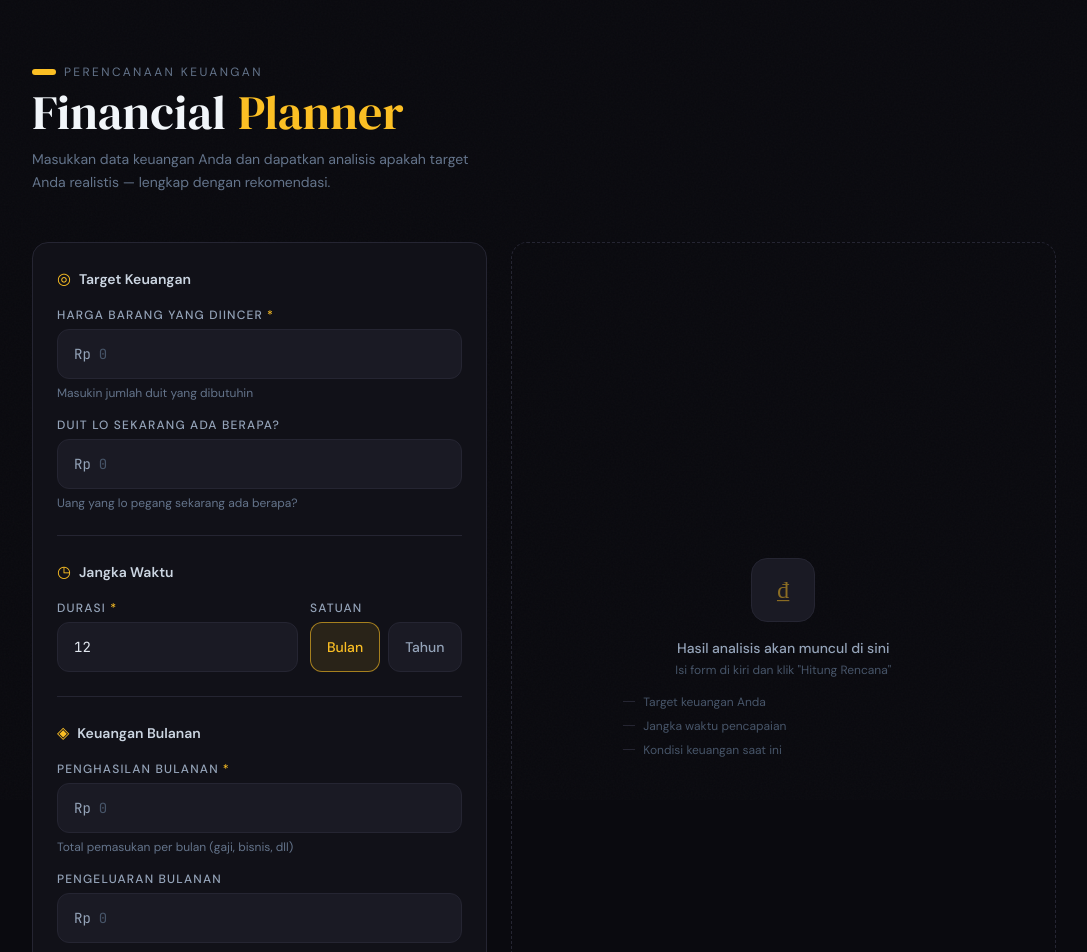
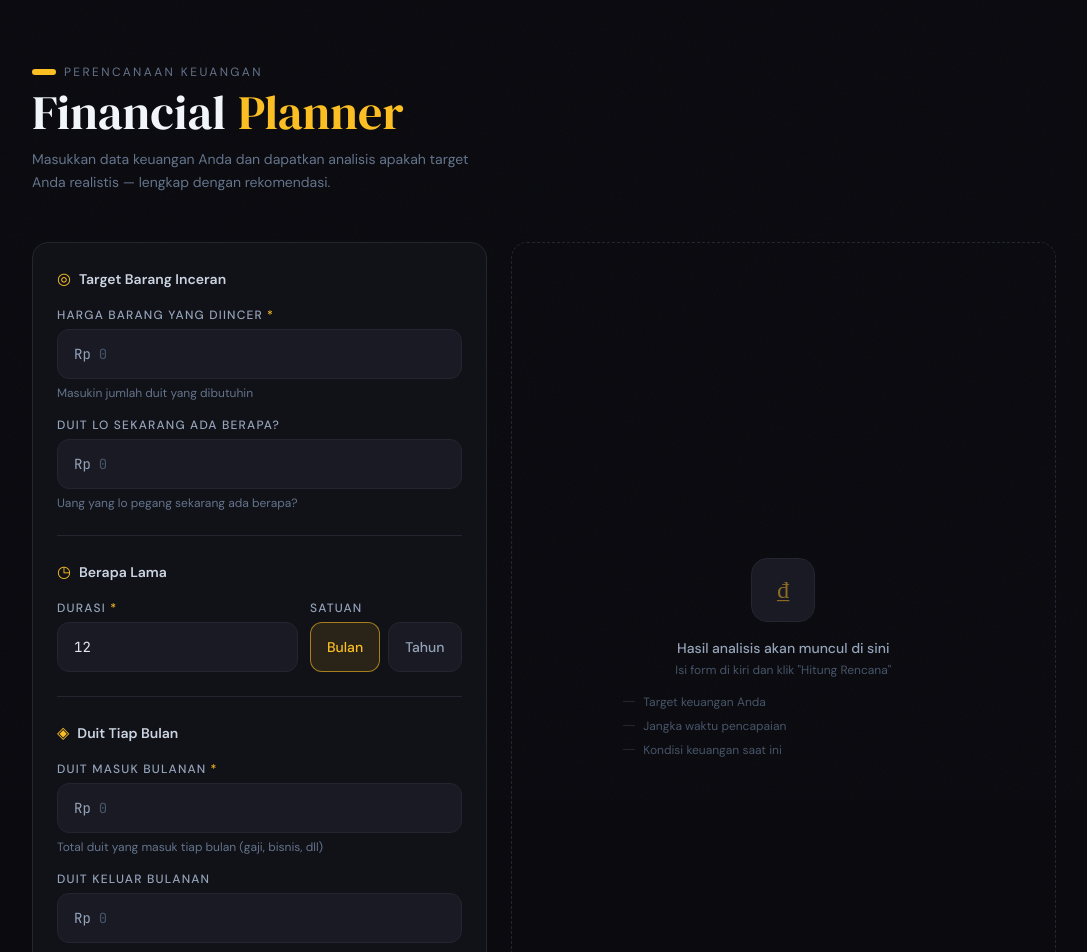
Before and after one commit to Papabobos/Atur-Uang, a Next.js app: page / in a window 1280 px wide. Shown: the top 952 px of the page, without its empty margins (96-1183 px from the left). Built offline with nearby package versions, Linux system fonts and the light colour scheme.

Commit message:
test change

```diff
--- a/src/components/PlannerForm.tsx
+++ b/src/components/PlannerForm.tsx
@@ -25,7 +25,7 @@ export default function PlannerForm({
     <div className="flex flex-col gap-6">
       {/* Target Keuangan */}
       <div className="flex flex-col gap-4">
-        <SectionLabel icon="◎" label="Target Keuangan" />
+        <SectionLabel icon="◎" label="Target Barang Inceran" />
         <CurrencyInput
           label="Harga Barang Yang Diincer"
           value={input.targetAmount}
@@ -45,7 +45,7 @@ export default function PlannerForm({
 
       {/* Waktu */}
       <div className="flex flex-col gap-4">
-        <SectionLabel icon="◷" label="Jangka Waktu" />
+        <SectionLabel icon="◷" label="Berapa Lama" />
         <div className="flex gap-3">
           <div className="flex flex-col gap-1.5 flex-1">
             <label className="text-xs font-medium uppercase tracking-widest text-slate-400">
@@ -89,19 +89,19 @@ export default function PlannerForm({
 
       {/* Keuangan Bulanan */}
       <div className="flex flex-col gap-4">
-        <SectionLabel icon="◈" label="Keuangan Bulanan" />
+        <SectionLabel icon="◈" label="Duit Tiap Bulan" />
         <CurrencyInput
-          label="Penghasilan Bulanan"
+          label="Duit Masuk Bulanan"
           value={input.monthlyIncome}
           onChange={(v) => onUpdate("monthlyIncome", v)}
-          hint="Total pemasukan per bulan (gaji, bisnis, dll)"
+          hint="Total duit yang masuk tiap bulan (gaji, bisnis, dll)"
           required
         />
         <CurrencyInput
-          label="Pengeluaran Bulanan"
+          label="Duit Keluar Bulanan"
           value={input.monthlyExpense}
           onChange={(v) => onUpdate("monthlyExpense", v)}
-          hint="Total pengeluaran rutin per bulan"
+          hint="Total duit rutin keluar tiap bulan"
         />
       </div>
 
@@ -116,7 +116,7 @@ export default function PlannerForm({
               : "cursor-not-allowed bg-ink-700 text-slate-500"
           }`}
         >
-          {hasCalculated ? "Hitung Ulang" : "Hitung Rencana"}
+          {hasCalculated ? "Coba Itung Yang Lain Ya" : "Itung Dah Target gue!"}
         </button>
         {hasCalculated && (
           <button
```
